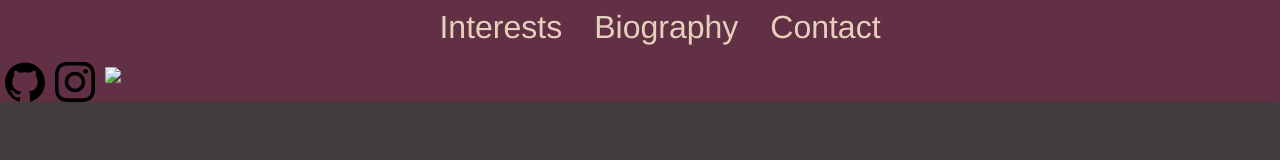
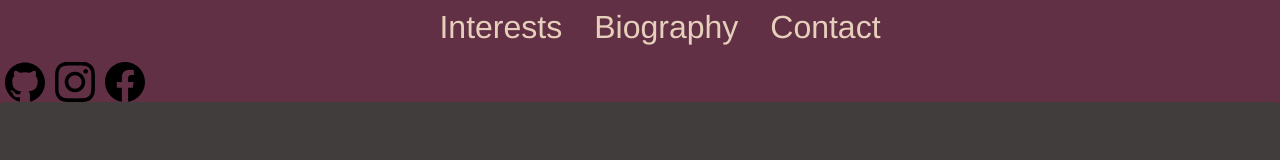
Before and after one commit to MariusS94/first-website, a plain HTML site: page index.html in a window 1280 px wide. Shown: the top 160 px of the page. Drawn offline with nearby package versions, Linux system fonts and the light colour scheme.

Commit message:
and again

```diff
--- a/index.html
+++ b/index.html
@@ -48,7 +48,7 @@
           </div>
           <div class="icon">
             <a href="https://www.facebook.com/"
-              ><img src="˚logos/facebook.svg"
+              ><img src="logos/facebook.svg"
             /></a>
           </div>
         </div>
```
